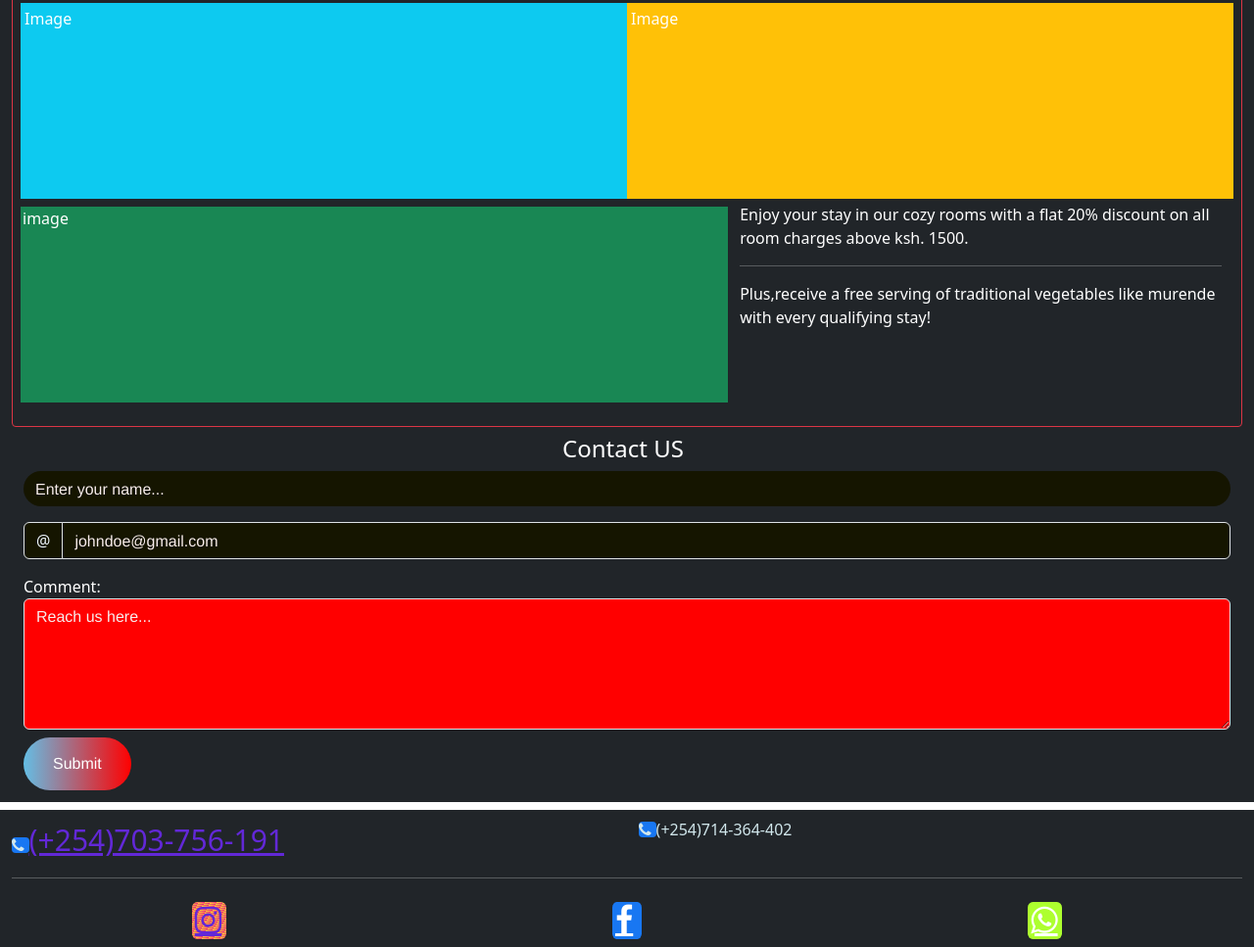
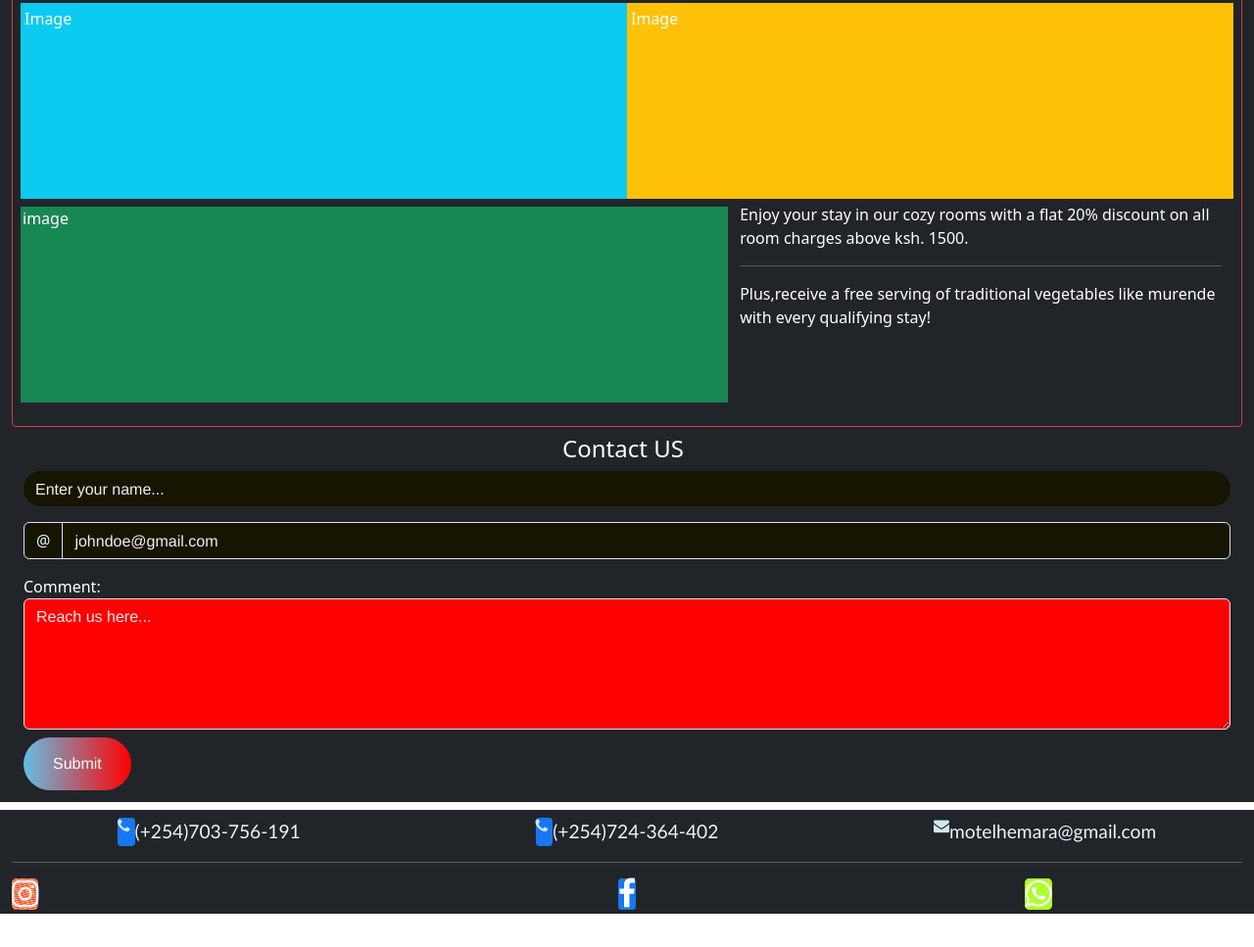
Before and after one commit to Matt2Ese/hams, a plain HTML site: page index.html in a window 1280 px wide. Shown: the part 1439-2406 px from the top of the page at 98% size. After the commit the page ends 2372 px from the top, so only its background shows below. Drawn offline with nearby package versions, Linux system fonts and the light colour scheme.

Commit message:
Update index.html

```diff
--- a/index.html
+++ b/index.html
@@ -34,19 +34,26 @@
     h6{
         font-family:'Franklin Gothic Medium', 'Arial Narrow', Arial, sans-serif;
         text-transform: uppercase;
-        color: #92eafe;
+        color: #c8f4fe;
         font-size: large;
         text-decoration: none;
         color: rgb(231, 22, 22) !important;
     }
-    a {
-        font-size:30px;
-        color: #6228d7;
+    a{
+        font-size:16px;
+        color: #411b8d;
+        font-family:'Trebuchet MS', 'Lucida Sans Unicode', 'Lucida Grande', 'Lucida Sans', Arial, sans-serif;
+        text-decoration: none;
+        padding: 3px;
+        transition: color 1s;
     }
-    .nav-link{
-        color: aliceblue;
+    a:hover,a:focus{
+        color:#92eafe
+    }
+    .nav-link,a{
+        color: rgb(236, 244, 250);
         transition-timing-function: ease-in;
-        font-size:larger ;
+        font-size:20px ;
         transition: font-size 2s;
         transition-duration: 3sec;
         font-size: 1.5vw;
@@ -113,22 +120,16 @@
        .fa-facebook{
             background: #1877f2;
             color: white;
-            border-radius: 15%;
-            width: 30px;
-            padding: 3px;
+            border-radius: 15%
         }
         .fa-instagram{
             background-image: repeating-linear-gradient(10deg,#f9ce34 35%,#ee2a7b 40%,#6228d7 25%);
             border-radius: 15%;
-            width: 35px;
-            padding: 3px;
         }
         .fa-whatsapp{
             color:white;
             background: greenyellow;
             border-radius: 15%;
-            width: 35px;
-            padding: 3px
         }
         .fa-phone{
             padding-right: 5px;
@@ -195,7 +196,7 @@
             <div id="home" class="container-fluid my-1 py-1 text-white rounded-1">
                 <h4 class="d-flex justify-content-end">Home</h4>
                 <div class="card">
-                <img class="card-img-top" src="images/panda.jpg" alt="image_here" style="height: 70vh;">
+                <img class="card-img-top" src="/images/panda.jpg" alt="image_here" style="height: 70vh;">
                 <div class="card-img-overlay">
                     <h6 class="card-title">NEW SERVICE ENHANCEMENTS EFFECTIVE FROM 12TH JULY 2025 AT HEMARA MOTEL</h6>
                 <p class="card-text text-white">Enjoy 20% off<br> <strong >our hotel Rooms.</strong></p>
@@ -208,7 +209,7 @@
                        </strong>
                      </p>
                      <div class="container-fluid">
-                    <a href="#contact" ><button type="button" class="card-text text-white bg-danger">BOOK NOW</button></a>
+                    <a href="#contact" ><button type="submit" class=" card-text submit my-2">BOOK NOW</button></a>
                         </div>
                 </div>
            </div>
@@ -284,7 +285,7 @@
              <div id="contact" class="container-fluid mb-2 pb-1">
                 <h4 class="d-flex justify-content-center me-2">Contact US</h4>
                     <form action="https://api.web3forms.com/submit" method="POST">
-                        <input type="hidden" name="access_key" value="68bb00f9-21af-4e75-a575-9bfa8ac623e8">
+                        <input type="hidden" name="access_key" value="cbc6c0ea-43ad-499b-a7bd-46afb53577bf">
                         <div class="input-group mb-3 mt-1">
                             <input type="text" class="form-control" id="name" placeholder="Enter your name..." name="name" required>
                         </div>
@@ -304,15 +305,16 @@
         </body>
     </div>
     <div class="container-fluid mt-1 bg-dark text-white">
-        <div class="row row-cols-2">
-            <div class="col-6 phone mt-2"><span class="fa fa-phone"></span><a href="tel:+254703756191">(+254)703-756-191</a></div>
-            <div class="col-6 phone mt-2"><span class="fa fa-phone"></span>(+254)714-364-402</div>
+        <div class="row">
+            <div class="col-sm-4 phone mt-2 d-flex flex-wrap justify-content-center"><span class="fa fa-phone"></span><a href="tel:+254703756191">(+254)703-756-191</a></div>
+            <div class="col-sm-4 phone mt-2 d-flex flex-wrap justify-content-center"><span class="fa fa-phone"></span><a href="tel:+254714364402">(+254)724-364-402</a></div>
+            <div class="col-sm-4 phone mt-2 d-flex flex-wrap justify-content-center align-content-start"><span class="fa fa-envelope"></span><a href="mailto:motelhemara@gmail.com">motelhemara@gmail.com</a></div>
         </div>
         <hr>
-        <div class="row row-cols-3 ">
-            <div class="col-sm-4 d-flex justify-content-center my-2"><a href="#" class="fa fa-instagram fa-2x"></a></div>
-            <div class="col-sm-4 d-flex justify-content-center my-2"><a href="#" class="fa fa-facebook fa-2x"></a></div>
-            <div class="col-sm-4 d-flex justify-content-center my-2"><a href="#" class="fa fa-whatsapp fa-2x"></a></div>
+        <div class="row row-cols-3 g-1">
+            <div class="col-sm-4 instagram d-flex flex-wrap justify-content- mb-1"><a href="#" class="fa fa-instagram fa-2x"></a></div>
+            <div class="col-sm-4 facebook d-flex flex-wrap justify-content-center mb-1"><a href="#" class="fa fa-facebook fa-2x"></a></div>
+            <div class="col-sm-4 whatsapp d-flex flex-wrap justify-content-center mb-1"><a href="#" class="fa fa-whatsapp fa-2x"></a></div>
         </div>
   </div>
 </body>
```
